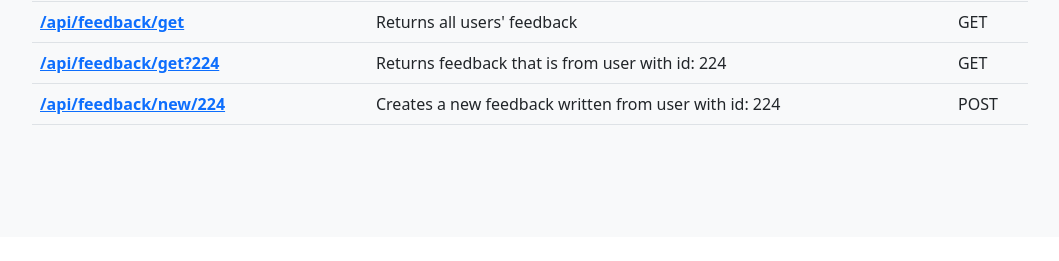
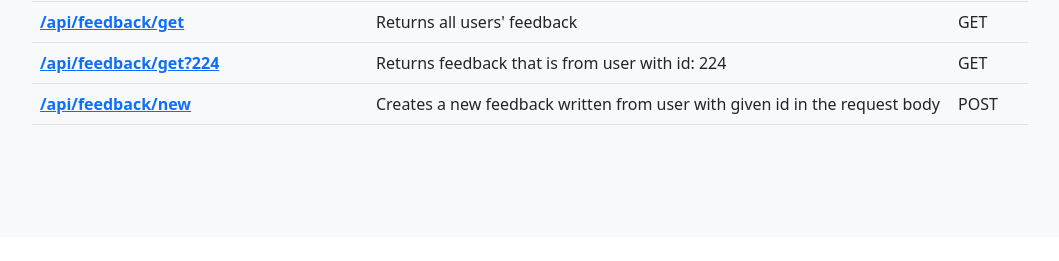
Before and after one commit to adam-poulton/server, a Flask app: page / in a window 1280 px wide. Shown: the part 1159-1420 px from the top of the page, without its empty margins (110-1169 px from the left). Run offline with Flask 2, Linux system fonts and the light colour scheme.

Commit message:
Modify index.html page

```diff
--- a/server/templates/index.html
+++ b/server/templates/index.html
@@ -148,8 +148,8 @@
                                 <td>GET</td>
                             </tr>
                             <tr>
-                                <th scope="row"><a href="/api/feedback/new/224">/api/feedback/new/224</a></th>
-                                <td>Creates a new feedback written from user with id: 224</td>
+                                <th scope="row"><a href="/api/feedback/new">/api/feedback/new</a></th>
+                                <td>Creates a new feedback written from user with given id in the request body</td>
                                 <td>POST</td>
                             </tr>
                         </tbody>
```
